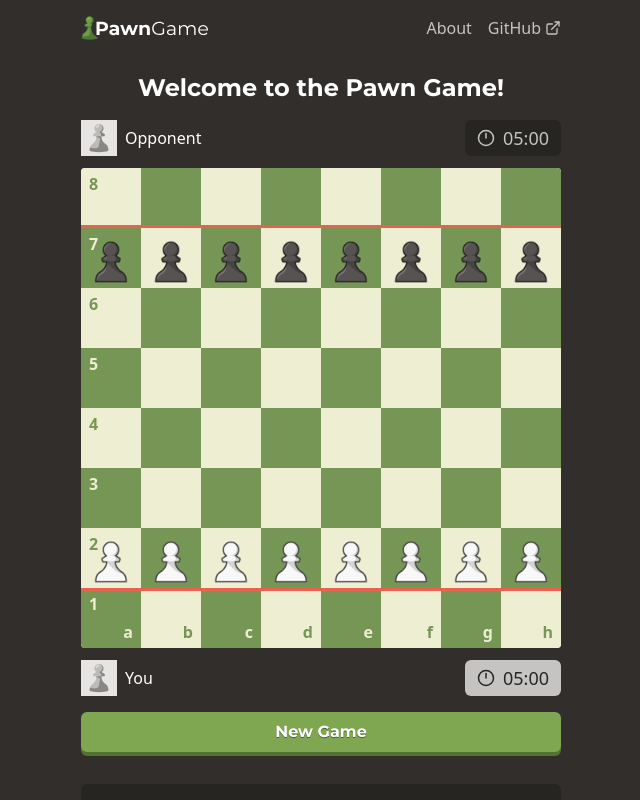
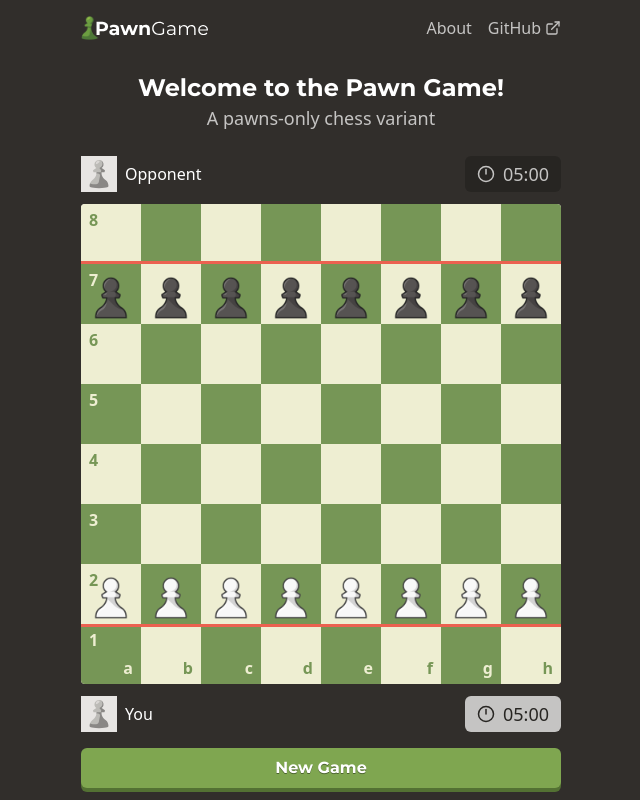
Before and after one commit to pt232/pawn-game, a Next.js app: page / in a window 1280 px wide. Shown: the top 800 px of the page, without its empty margins (319-959 px from the left). Built offline with nearby package versions, Linux system fonts and the light colour scheme.

Commit message:
feat(home-page): add subtitle

```diff
--- a/pages/index.tsx
+++ b/pages/index.tsx
@@ -38,9 +38,12 @@ export default function Home() {
         <PageHeader />
 
         <main>
-          <h1 className="mb-4 text-center font-primary text-xl font-bold sm:text-2xl">
+          <h1 className="text-center font-primary text-xl font-bold sm:text-2xl">
             Welcome to the Pawn Game!
           </h1>
+          <p className="mb-4 text-center text-secondary-300 sm:mb-6 sm:text-lg">
+            A pawns-only chess variant
+          </p>
 
           <Board />
 
```
